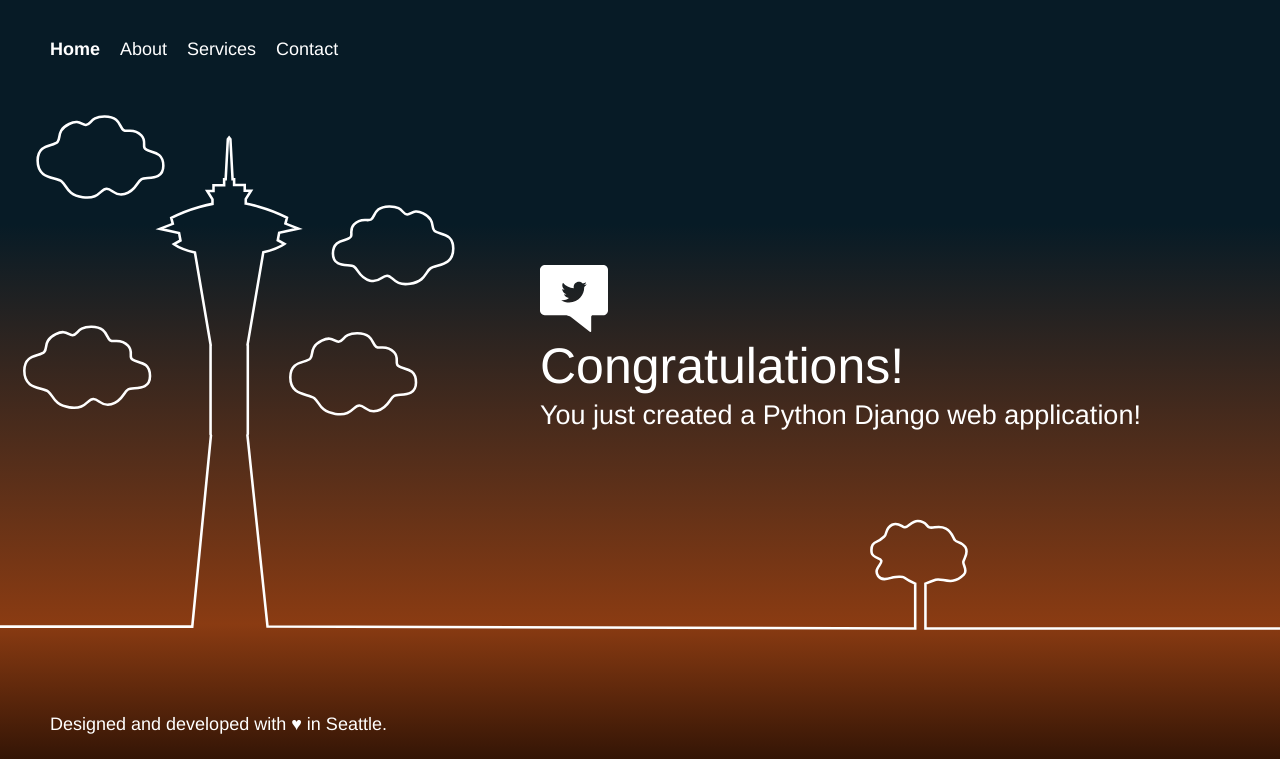
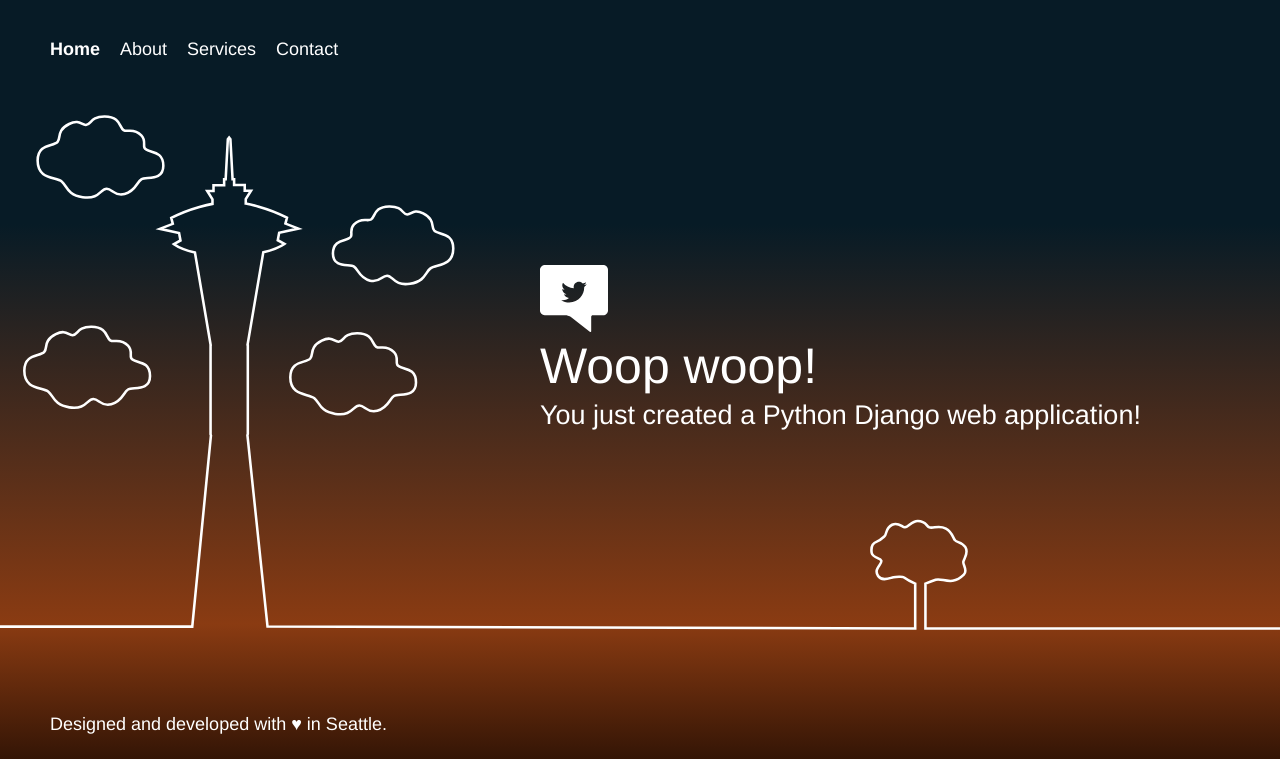
Before and after one commit to Rodr1c/testdjango, a Django app: page / in a window 1280 px wide. Shown: the part 16-775 px from the top of the page. Run offline with Django 3.2, Linux system fonts and the light colour scheme.

Commit message:
Update index.html

```diff
--- a/helloworld/templates/index.html
+++ b/helloworld/templates/index.html
@@ -58,7 +58,7 @@
         <div class="message">
             <a class="twitter-link" href="http://twitter.com/home/?status=I%20created%20a%20project%20with%20AWS%20CodeStar!%20%23AWS%20%23AWSCodeStar%20https%3A%2F%2Faws.amazon.com%2Fcodestar"><img src="{% static "helloworld/img/tweet.svg" %}" /></a>
             <div class="text">
-                <h1>Congratulations!</h1>
+                <h1>Woop woop!</h1>
                 <h2>You just created a Python Django web application!</h2>
             </div>
         </div>
```
